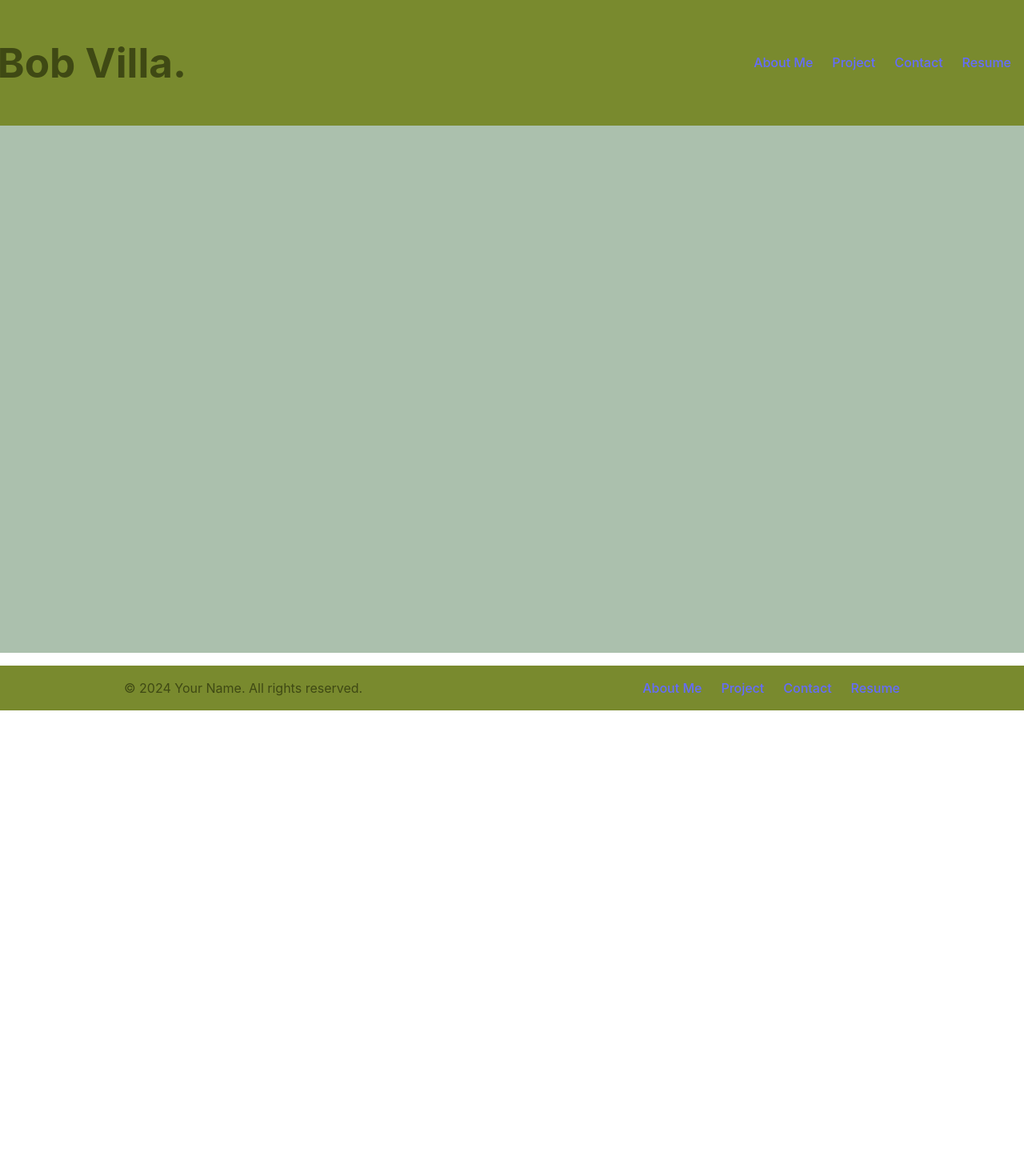
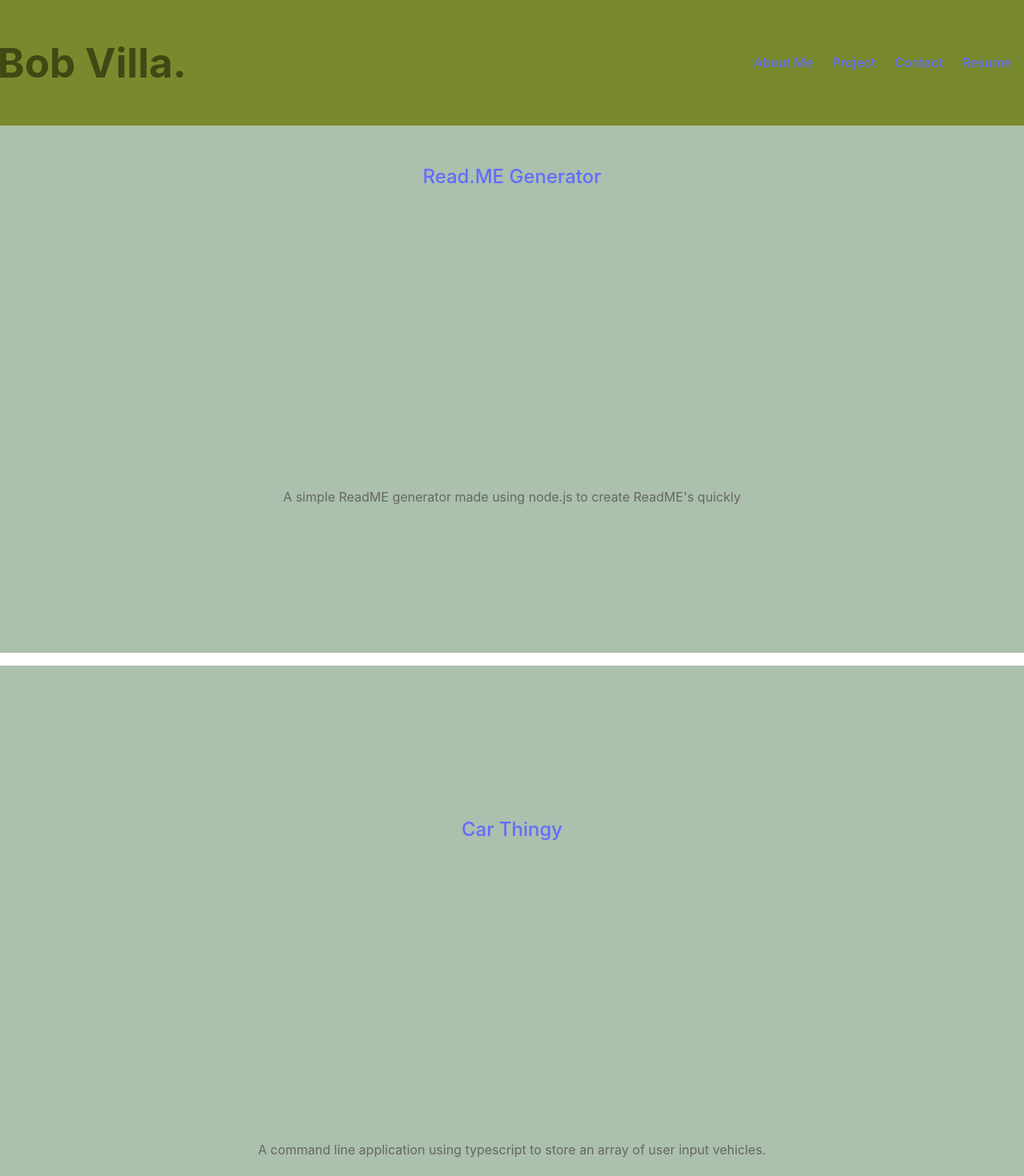
Before and after one commit to Kbasius/portfolio, a React (Vite) app in the folder 02-Challenge/portfolio12/: page /Project in a window 1280 px wide. Shown: the top 1470 px of the page at 80% size. Before the commit the page ends 888 px from the top, so only its background shows below. Built offline with nearby package versions, Linux system fonts and the light colour scheme.

Commit message:
Changed Project.jsx
Project.jsx was changed to just have the array of projects instead of how it was previously going to be set up.

```diff
--- a/02-Challenge/portfolio12/src/components/Project.jsx
+++ b/02-Challenge/portfolio12/src/components/Project.jsx
@@ -1,13 +1,37 @@
 import React from "react";
 import '../Project.css';
 
-const Project = ({ title, description }) => {
+const ProjectLinks = () => {
+    const projects = [
+        {
+            title: "Read.ME Generator",
+            description: "A simple ReadME generator made using node.js to create ReadME's quickly",
+            link: "https://github.com/Kbasius/ReadM_Generator",
+        },
+        {
+            title: "Car Thingy",
+            description: "A command line application using typescript to store an array of user input vehicles.",
+            link: "https://github.com/Kbasius/Car_Thingy",
+        },
+        {
+            title: "Employee Tracker",
+            description: "Typescript command line app that allows you to add employees to an SQL database",
+            link: "https://github.com/Kbasius/Employee-Tracker",
+        },
+    ];
+
     return (
-        <div className="project">
-            <h2>{title}</h2>
-            <p>{description}</p>
+        <div className="project-links">
+            {projects.map((project,index) => (
+                <div className="project" key={index}>
+                    <h2>
+                        <a href={project.link} target="_blank" rel="noopener noreferrer">{project.title}</a>
+                    </h2>
+                    <p>{project.description}</p>
+                </div>
+            ))}
         </div>
     );
 };
 
-export default Project;
+export default ProjectLinks;
```
